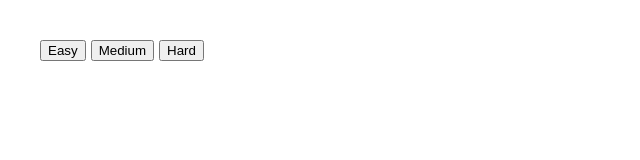
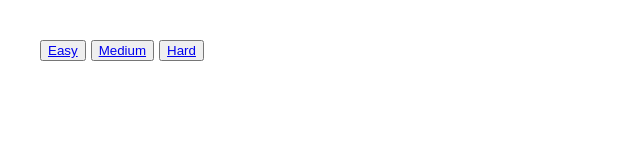
Before and after one commit to Konseyy/minesweeper-analytics, a React (Vite) app: page /#/difficulty in a window 1280 px wide. Shown: the top 160 px of the page, without its empty margins (0-640 px from the left). Built offline with nearby package versions, Linux system fonts and the light colour scheme.

Commit message:
update project to use router

```diff
--- a/package.json
+++ b/package.json
@@ -10,7 +10,8 @@
   },
   "dependencies": {
     "react": "^18.2.0",
-    "react-dom": "^18.2.0"
+    "react-dom": "^18.2.0",
+    "react-router-dom": "^6.6.1"
   },
   "devDependencies": {
     "@types/react": "^18.0.17",
--- a/src/App.tsx
+++ b/src/App.tsx
@@ -1,12 +1,19 @@
 import './App.css';
-import Controller from './components/Controller';
+import DifficultyPicker from './components/Controller';
+import { createHashRouter, createRoutesFromElements, Route, RouterProvider, Navigate } from 'react-router-dom';
+import GameBoard from './components/GameBoard';
 
 function App() {
-  return (
-    <div className="App">
-      <Controller />
-    </div>
+  const router = createHashRouter(
+    createRoutesFromElements(
+      <>
+        <Route path="/" element={<Navigate to={'/difficulty'} />}></Route>
+        <Route index path="difficulty" element={<DifficultyPicker />} />
+        <Route path="game/:difficulty" element={<GameBoard />} />
+      </>
+    )
   );
+  return <RouterProvider router={router} />;
 }
 
 export default App;
--- a/src/components/Controller.tsx
+++ b/src/components/Controller.tsx
@@ -1,85 +1,23 @@
-import React, { useEffect, useState } from 'react';
-import GameBoard from './GameBoard';
+import React from 'react';
+import { Link } from 'react-router-dom';
 
 export type Difficulty = 'easy' | 'medium' | 'hard';
 export type GameState = 'menu' | 'playing' | 'won' | 'lost';
 
-let timerTracker: number | null = null;
-
-const Controller = () => {
-  const [timer, setTimer] = useState(0);
-  const [difficulty, setDifficulty] = useState<Difficulty | null>(null);
-  const [gameState, setGameState] = useState<GameState>('menu');
-
-  useEffect(() => {
-    return () => {
-      clearInterval(timerTracker ?? 0);
-    };
-  }, []);
-
-  useEffect(() => {
-    if (gameState === 'won') {
-      alert(`You won! (${timer}s)`);
-    }
-    if (gameState === 'lost') {
-      alert(`You lost! (${timer}s)`);
-    }
-  }, [gameState]);
-
-  function startGame(difficulty: Difficulty) {
-    setDifficulty(difficulty);
-    setGameState('playing');
-    setTimer(0);
-    timerTracker = window.setInterval(() => {
-      setTimer((timer) => timer + 1);
-    }, 1000);
-  }
-
-  function endGame(won: boolean) {
-    clearInterval(timerTracker!);
-    setGameState(won ? 'won' : 'lost');
-    const highScores = localStorage.getItem('highScores');
-    if (highScores) {
-      const parsed = JSON.parse(highScores);
-      if (parsed[difficulty!] === undefined || timer < parsed[difficulty!].time) {
-        parsed[difficulty!] = { time: timer, date: Date.now() };
-        localStorage.setItem('highScores', JSON.stringify(parsed));
-      }
-    }
-    const newHighScores = {
-      [difficulty!]: { time: timer, date: Date.now() },
-    };
-    localStorage.setItem('highScores', JSON.stringify(newHighScores));
-  }
-
-  function returnToMenu() {
-    setDifficulty(null);
-    clearInterval(timerTracker!);
-    setTimer(0);
-    setGameState('menu');
-    setDifficulty(null);
-  }
-
-  if (gameState === 'menu' || difficulty === null) {
-    return (
-      <div style={{ display: 'flex', gap: '5px' }}>
-        <button onClick={() => startGame('easy')}>Easy</button>
-        <button onClick={() => startGame('medium')}>Medium</button>
-        <button onClick={() => startGame('hard')}>Hard</button>
-      </div>
-    );
-  }
+const DifficultyPicker = () => {
   return (
-    <GameBoard
-      timer={timer}
-      difficulty={difficulty}
-      onMenu={returnToMenu}
-      onLose={() => endGame(false)}
-      onWin={() => endGame(true)}
-      gameState={gameState}
-      setGameState={setGameState}
-    />
+    <div style={{ display: 'flex', gap: '5px' }}>
+      <button>
+        <Link to="/game/easy">Easy</Link>
+      </button>
+      <button>
+        <Link to="/game/medium">Medium</Link>
+      </button>
+      <button>
+        <Link to="/game/hard">Hard</Link>
+      </button>
+    </div>
   );
 };
 
-export default Controller;
+export default DifficultyPicker;
--- a/src/components/GameBoard.tsx
+++ b/src/components/GameBoard.tsx
@@ -1,8 +1,9 @@
-import React, { FC, useState } from 'react';
+import React, { FC, useEffect, useState } from 'react';
 import { calculateProbabilities } from '../utils/probabilities';
 import { coordsToIndex, getSurroundingCoords, indexToCoords } from '../utils/coordinates';
-import { Difficulty, GameState } from './Controller';
+import { Difficulty } from './Controller';
 import Tile from './Tile';
+import { useParams, Link } from 'react-router-dom';
 
 export enum TileState {
   Hidden,
@@ -32,18 +33,13 @@ interface GameBoardProps {
   height?: number;
   width?: number;
   minePercentage?: number;
-  onWin: () => void;
-  onLose: () => void;
-  gameState: GameState;
-  setGameState: (gameState: GameState) => void;
-  onMenu: () => void;
-  difficulty: Difficulty;
-  timer: number;
 }
 
 let leftClickCount = 0;
+let timerTracker: number | null = null;
 
-const GameBoard: FC<GameBoardProps> = ({ onWin, onLose, gameState, setGameState, onMenu, difficulty, timer }) => {
+const GameBoard: FC<GameBoardProps> = ({}) => {
+  const difficulty = useParams().difficulty as Difficulty;
   const height = difficulty === 'easy' ? 13 : difficulty === 'medium' ? 16 : 28;
   const width = difficulty === 'easy' ? 8 : difficulty === 'medium' ? 12 : 20;
   const minePercentage = difficulty === 'easy' ? 0.1 : difficulty === 'medium' ? 0.2 : 0.3;
@@ -54,6 +50,17 @@ const GameBoard: FC<GameBoardProps> = ({ onWin, onLose, gameState, setGameState,
   const [firstClicked, setFirstClicked] = useState(false);
   const [showProbability, setShowProbability] = useState(false);
   const [remainingMines, setRemainingMines] = useState(MINE_COUNT);
+  const [timer, setTimer] = useState(0);
+  const [gameOver, setGameOver] = useState(false);
+
+  useEffect(() => {
+    timerTracker = window.setInterval(() => {
+      setTimer((timer) => timer + 1);
+    }, 1000);
+    return () => {
+      clearInterval(timerTracker ?? 0);
+    };
+  }, []);
 
   function recalculateProbabilities() {
     console.time('calculateProbabilities');
@@ -68,6 +75,28 @@ const GameBoard: FC<GameBoardProps> = ({ onWin, onLose, gameState, setGameState,
     console.timeEnd('calculateProbabilities');
   }
 
+  function endGame(won: boolean) {
+    clearInterval(timerTracker!);
+
+    const highScores = localStorage.getItem('highScores');
+    if (highScores) {
+      const parsed = JSON.parse(highScores);
+      if (parsed[difficulty!] === undefined || timer < parsed[difficulty!].time) {
+        parsed[difficulty!] = { time: timer, date: Date.now() };
+        localStorage.setItem('highScores', JSON.stringify(parsed));
+      }
+    }
+    const newHighScores = {
+      [difficulty!]: { time: timer, date: Date.now() },
+    };
+    localStorage.setItem('highScores', JSON.stringify(newHighScores));
+    setGameOver(true);
+    if (won) {
+      alert(`You won! (${timer}s)`);
+    } else {
+      alert(`You lost! (${timer}s)`);
+    }
+  }
   function getStartingGrid() {
     const grid = Array(height);
     for (let row = 0; row < height; row++) {
@@ -144,7 +173,7 @@ const GameBoard: FC<GameBoardProps> = ({ onWin, onLose, gameState, setGameState,
 
   function handleLeftClick(row: number, col: number) {
     leftClickCount++;
-    if (gameState !== 'playing') return;
+    if (gameOver) return;
     console.log('leftclicked tile', { row, col }, grid[row][col]);
     if (grid[row][col].state === TileState.Opened) {
       console.log('tile already opened');
@@ -166,7 +195,7 @@ const GameBoard: FC<GameBoardProps> = ({ onWin, onLose, gameState, setGameState,
     // If tile is a mine, game over
     if (grid[row][col].mine) {
       console.log('game over');
-      onLose();
+      endGame(false);
       return;
     }
 
@@ -178,11 +207,11 @@ const GameBoard: FC<GameBoardProps> = ({ onWin, onLose, gameState, setGameState,
       }
     }
     console.log('you win');
-    onWin();
+    endGame(true);
   }
 
   function handleRightClick(row: number, col: number) {
-    if (gameState !== 'playing') return;
+    if (gameOver) return;
     console.log('rightclicked tile', { row, col }, grid[row][col]);
     if (grid[row][col].state === TileState.Opened) {
       return;
@@ -202,7 +231,10 @@ const GameBoard: FC<GameBoardProps> = ({ onWin, onLose, gameState, setGameState,
   return (
     <div className="gameBoard">
       <header>
-        <button onClick={onMenu}>Back to menu</button>
+        <button>
+          <Link to="/difficulty">Back to menu</Link>
+        </button>
+
         <div className="timer">{timer}s</div>
         <button onClick={() => setShowProbability((old) => !old)}>
           {showProbability ? 'Showing probabilities' : 'Not showing probabilities'}
@@ -220,7 +252,7 @@ const GameBoard: FC<GameBoardProps> = ({ onWin, onLose, gameState, setGameState,
                 return (
                   <Tile
                     showProbability={showProbability}
-                    gameOver={gameState !== 'playing'}
+                    gameOver={gameOver}
                     tile={tile}
                     key={colIndex}
                     handleLeftClick={() => handleLeftClick(rowIndex, colIndex)}
```
Also changed, not shown: 1 other file (tests, documents, lock files or other folders).
